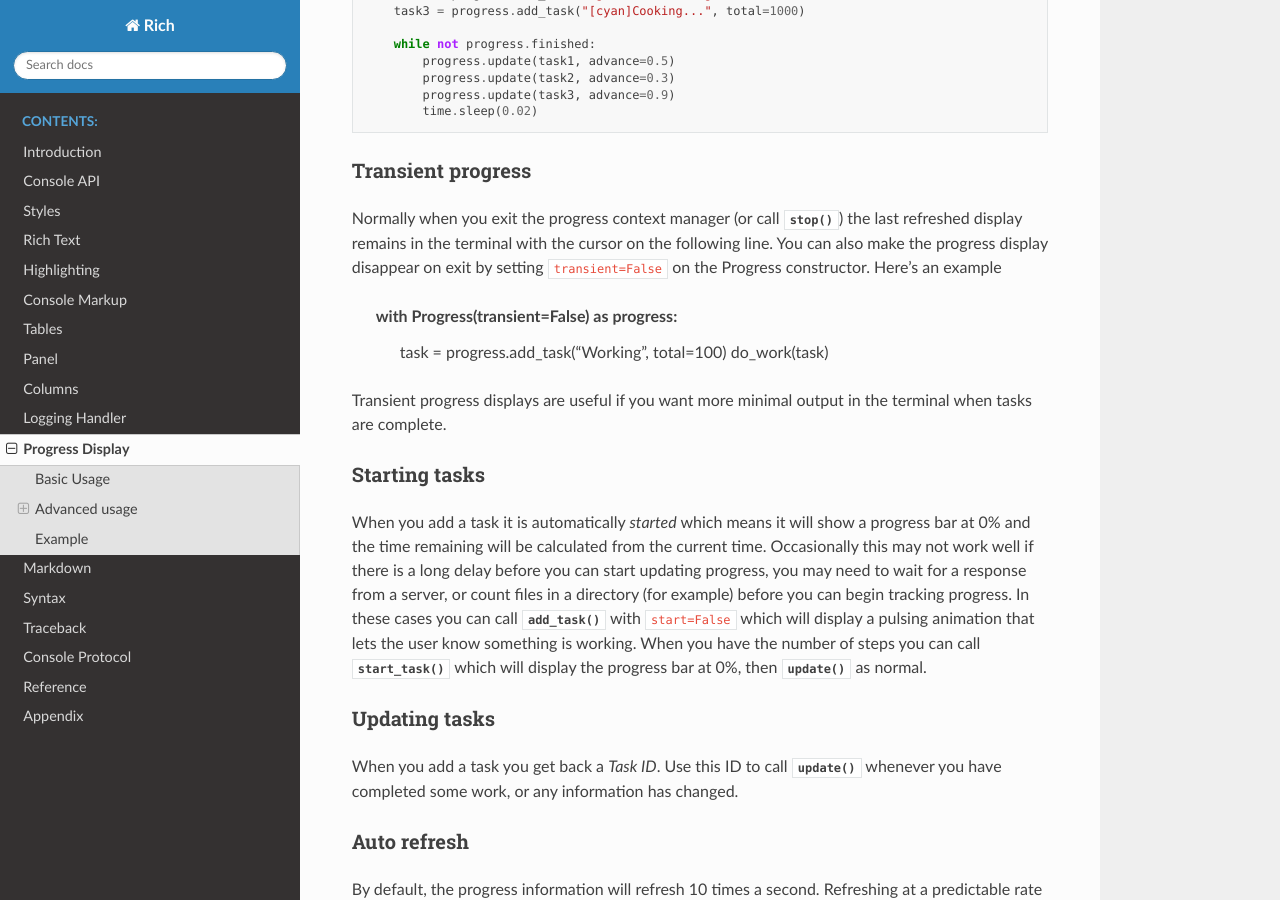
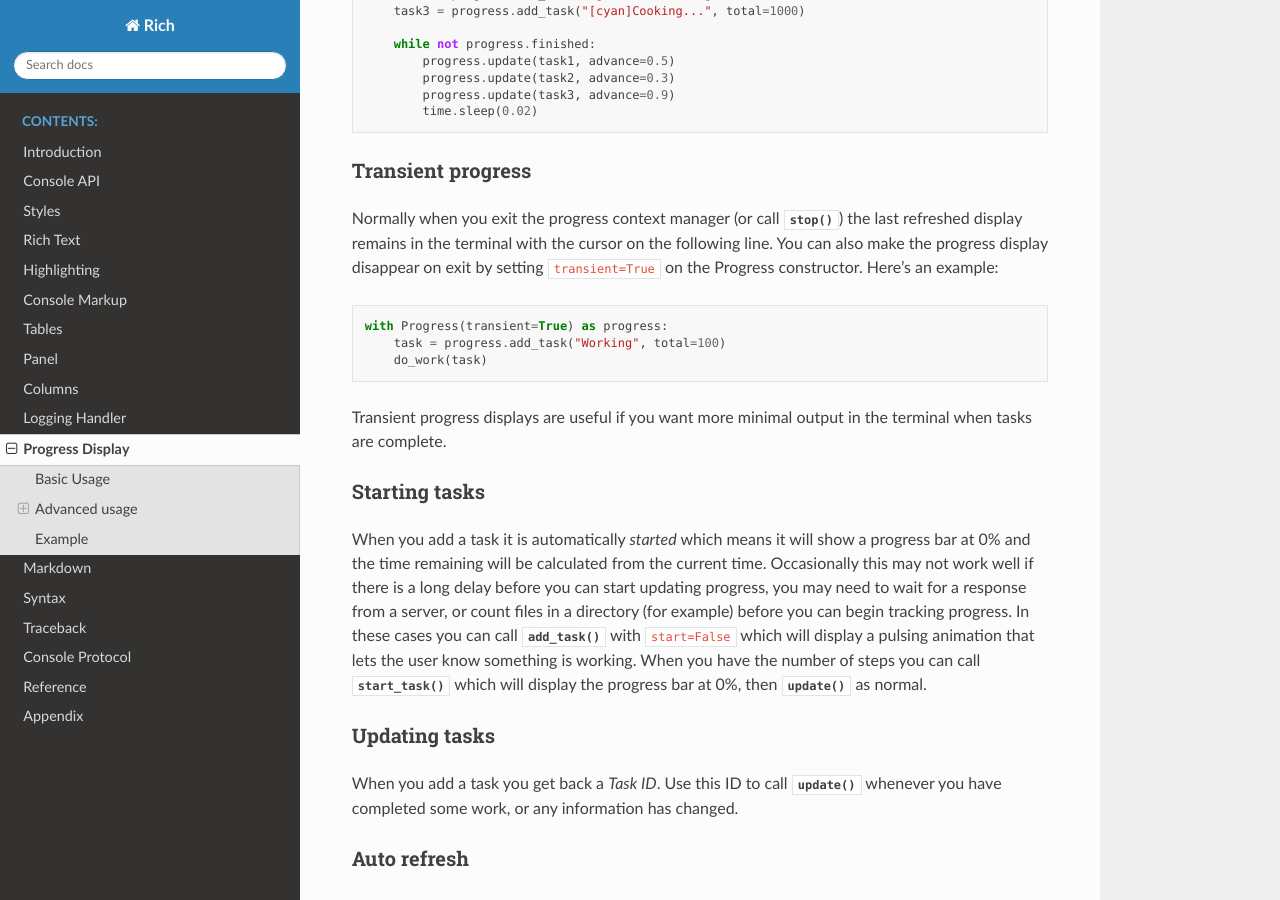
Before and after one commit to Textualize/rich, a Sphinx documentation site: the page built from docs/source/progress.rst, in a window 1280 px wide and 900 px high, scrolled down 1098 px. Built offline with Sphinx 7.4.7 and the Read the Docs theme 2.0.0, drawn with Linux system fonts in a browser that asks for light colours.

Commit message:
fix docs

```diff
--- a/docs/source/progress.rst
+++ b/docs/source/progress.rst
@@ -47,9 +47,9 @@
 Transient progress
 ~~~~~~~~~~~~~~~~~~
 
-Normally when you exit the progress context manager (or call :meth:`~rich.progress.Progress.stop`) the last refreshed display remains in the terminal with the cursor on the following line. You can also make the progress display disappear on exit by setting ``transient=False`` on the Progress constructor. Here's an example
+Normally when you exit the progress context manager (or call :meth:`~rich.progress.Progress.stop`) the last refreshed display remains in the terminal with the cursor on the following line. You can also make the progress display disappear on exit by setting ``transient=True`` on the Progress constructor. Here's an example::
 
-    with Progress(transient=False) as progress:
+    with Progress(transient=True) as progress:
         task = progress.add_task("Working", total=100)
         do_work(task)
 
```
